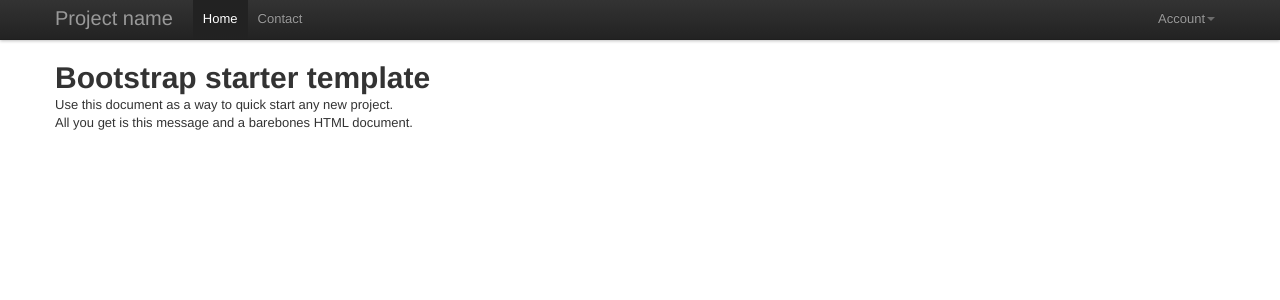
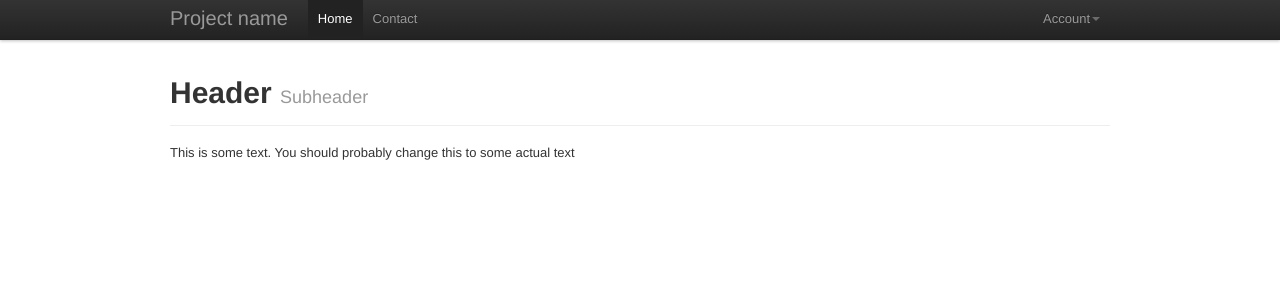
Before and after one commit to ryanrdetzel/django-bootstrap-template, a Django app: template templates/default.html in a window 1280 px wide. Shown: the top 300 px of the page. Run offline with Django 3.2, Linux system fonts and the light colour scheme; the template is opened without the code that fills it, so the values that code supplies are empty; parts of the project's set-up code (start-up, migrations or seed data) failed here and were passed over; some libraries are stand-ins or nearby versions.

Commit message:
readme and default simple changes

```diff
--- a/templates/default.html
+++ b/templates/default.html
@@ -13,7 +13,7 @@
         padding-top: 60px; /* 60px to make the container go all the way to the bottom of the topbar */
       }
     </style>
-    <link href="{{ STATIC_URL }}/assets/css/bootstrap-responsive.min.css" rel="stylesheet">
+    <!--<link href="{{ STATIC_URL }}/assets/css/bootstrap-responsive.min.css" rel="stylesheet">-->
 
     <!-- Le HTML5 shim, for IE6-8 support of HTML5 elements -->
     <!--[if lt IE 9]>
@@ -55,8 +55,16 @@
     </div>
 
     <div class="container">
-      <h1>Bootstrap starter template</h1>
-      <p>Use this document as a way to quick start any new project.<br> All you get is this message and a barebones HTML document.</p>
+      <header class="page-header">
+        <h1>Header <small>Subheader</small></h1>
+      </header>
+      <section>
+        <div class="row">
+          <div class="span6">
+            <p>This is some text. You should probably change this to some actual text</p>
+          </div>
+        </div>
+      </section>
     </div> <!-- /container -->
 
     <script src="https://ajax.googleapis.com/ajax/libs/jquery/1.7.2/jquery.min.js"></script>
```
Also changed, not shown: README.md.
